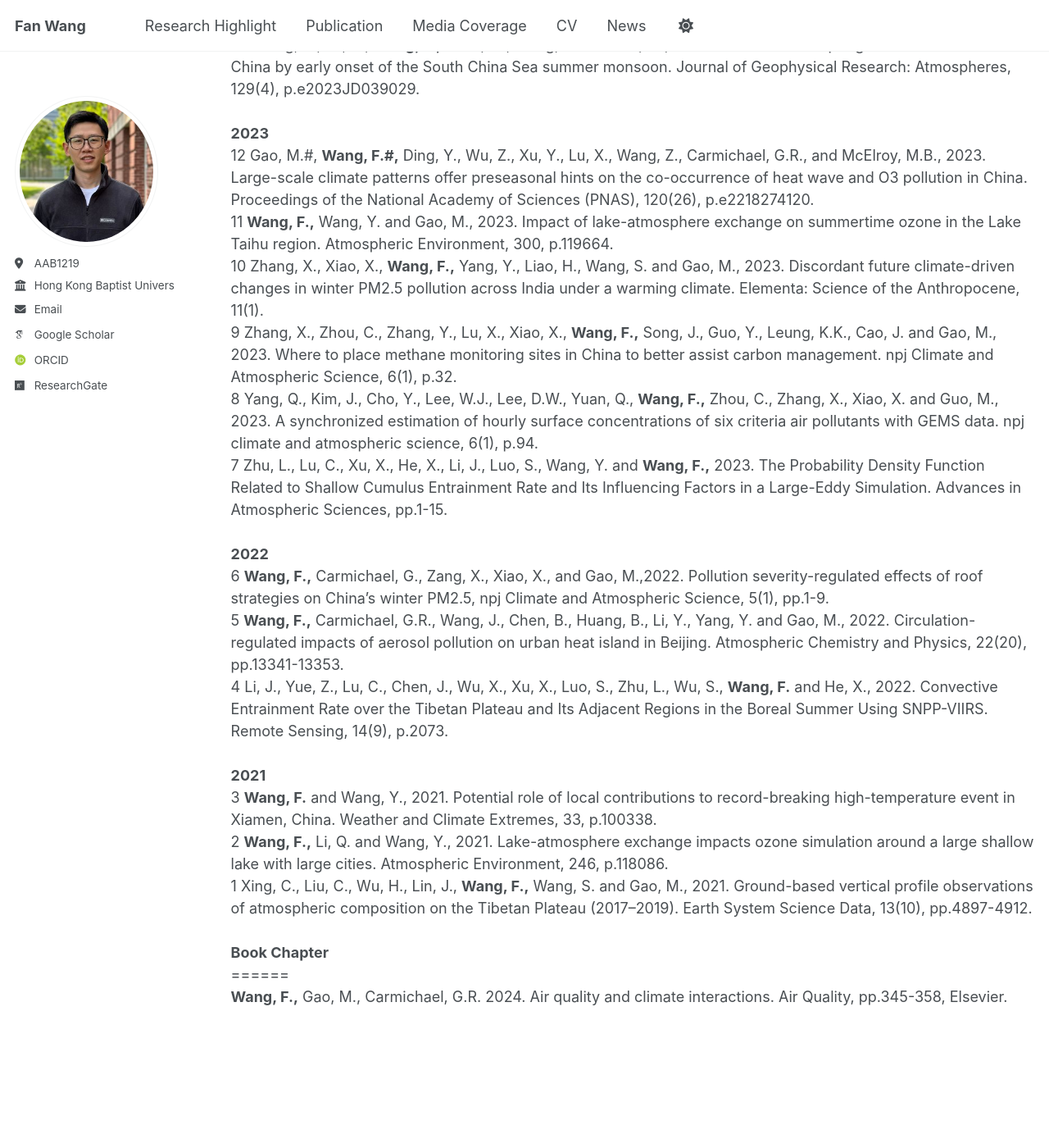
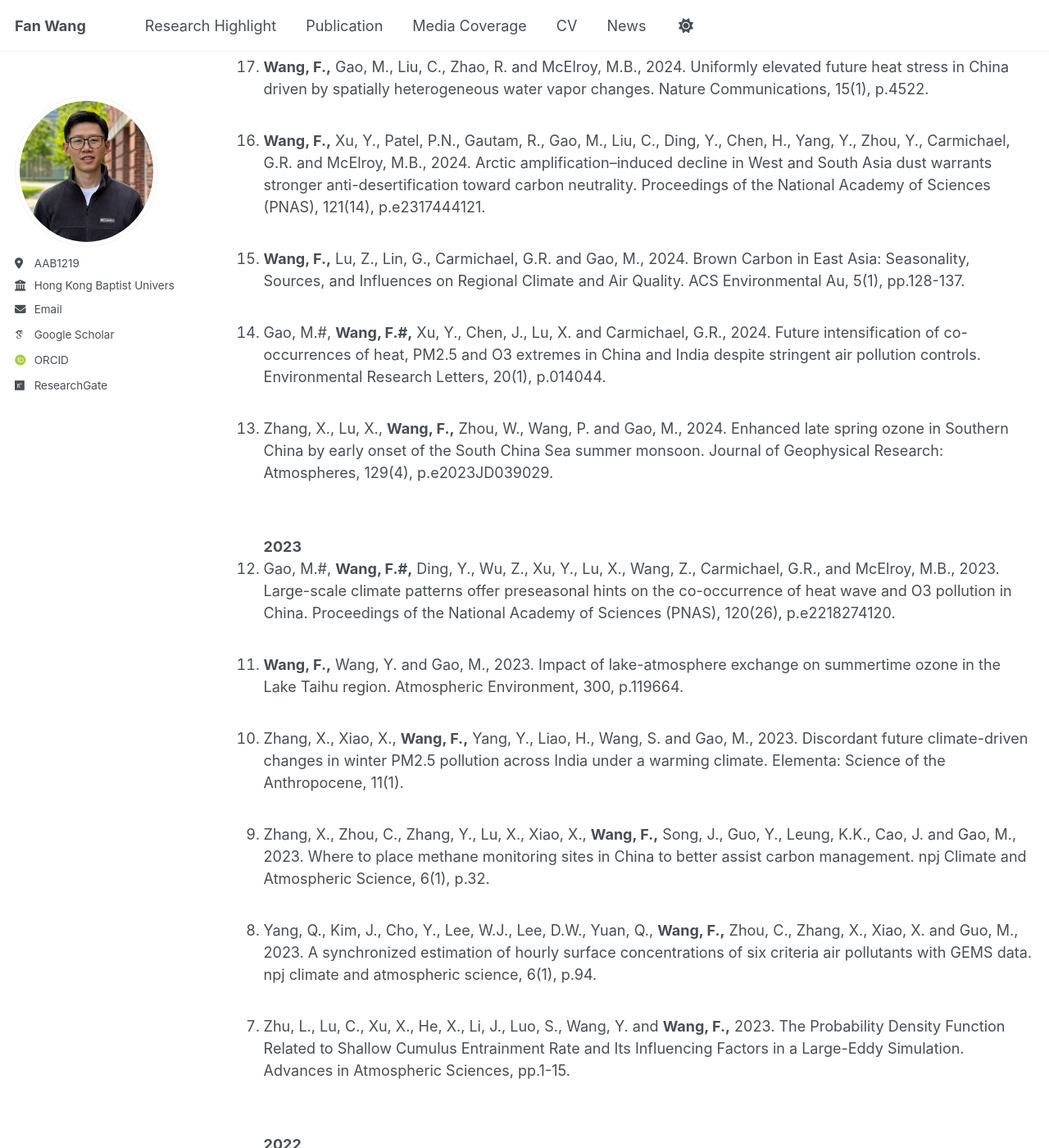
Before and after one commit to fanwang1/fanwang1.github.io, a Jekyll site: the page built from _pages/publications.html, in a window 1280 px wide and 1400 px high, scrolled down 1153 px. Shown: the whole window at 82% size. Built offline with Jekyll 4.4.1, drawn with Linux system fonts in a browser that asks for light colours; some web fonts are replaced; a script that is not in the unit is left out; some of the changed text lies outside the part shown.

Commit message:
Format journal publications as list items

```diff
--- a/_pages/publications.html
+++ b/_pages/publications.html
@@ -14,72 +14,74 @@ author_profile: true
 <b>Journal Publications</b>
 <br>
 ======
+<ol start=24 reversed>
 <br>
 <b>2026</b>
 <br>
-24 Zhu, L., <b>Wang, F.</b>, Nielsen, C.P., Carmichael, G.R. and Gao, M., 2026. Optimized spatial planning offers a dual solution for managing urban heat and air pollution in humid subtropical climates. Nature communications.
+<li>Zhu, L., <b>Wang, F.</b>, Nielsen, C.P., Carmichael, G.R. and Gao, M., 2026. Optimized spatial planning offers a dual solution for managing urban heat and air pollution in humid subtropical climates. Nature communications.</li>
 <br>
-23 Wang, Z., Li, X., Gao, M., Ge, B., Tang, X., Chen, X., Wu, Q., Wu, L., Wang, Z., Yang, T. ..., <b>Wang, F.,</b> ..., 2026. Advances and Perspectives in Atmospheric Environment Modeling in China. Advances in Atmospheric Sciences, pp.1-25.
+<li>Wang, Z., Li, X., Gao, M., Ge, B., Tang, X., Chen, X., Wu, Q., Wu, L., Wang, Z., Yang, T. ..., <b>Wang, F.,</b> ..., 2026. Advances and Perspectives in Atmospheric Environment Modeling in China. Advances in Atmospheric Sciences, pp.1-25.</li>
 <br>
-22 Li, X., <b>Wang, F.,</b> Zhuang, Y., Dai, A. and Gao, M., 2026. Opposing trends in wintertime convective initiation environments of East China driven by anthropogenic Aerosols and greenhouse gases. Journal of Geophysical Research: Atmospheres, 131(6), p.e2025JD045691.
+<li>Li, X., <b>Wang, F.,</b> Zhuang, Y., Dai, A. and Gao, M., 2026. Opposing trends in wintertime convective initiation environments of East China driven by anthropogenic Aerosols and greenhouse gases. Journal of Geophysical Research: Atmospheres, 131(6), p.e2025JD045691.</li>
 <br>
 <br>
 <b>2025</b>
 <br>
-21 Zhu, L., Zhang, Y., <b>Wang, F.,</b> Chen, B., Jin, L.N., Dai, H., Han, Y., Lu, X., Fu, T.M. and Gao, M., 2025. Undesirable effects of biogenic emissions from urban green spaces on air quality are counteracted by their transpiration and dry deposition. Earth's Future, 13(12), p.e2025EF006449.
+<li>Zhu, L., Zhang, Y., <b>Wang, F.,</b> Chen, B., Jin, L.N., Dai, H., Han, Y., Lu, X., Fu, T.M. and Gao, M., 2025. Undesirable effects of biogenic emissions from urban green spaces on air quality are counteracted by their transpiration and dry deposition. Earth's Future, 13(12), p.e2025EF006449.</li>
 <br>
-20 Li, X.#, <b>Wang, F.#,</b> Zhang, X., Chan, P.W., Yang, Y., Lu, C. and Gao, M., 2025. Anomalous increase in sea fog frequency along coastal China in the early 21st century and the aerosol influence. npj Climate and Atmospheric Science, 8(1), p.365.
+<li>Li, X.#, <b>Wang, F.#,</b> Zhang, X., Chan, P.W., Yang, Y., Lu, C. and Gao, M., 2025. Anomalous increase in sea fog frequency along coastal China in the early 21st century and the aerosol influence. npj Climate and Atmospheric Science, 8(1), p.365.</li>
 <br>
-19 <b>Wang, F.</b> and Gao, M., 2025. Reduced aerosols and intensified summertime rainfall in India during the pandemic suggest potentially more amplified precipitation in the future. Environmental Research Letters, 20(2), p.024038.
+<li><b>Wang, F.</b> and Gao, M., 2025. Reduced aerosols and intensified summertime rainfall in India during the pandemic suggest potentially more amplified precipitation in the future. Environmental Research Letters, 20(2), p.024038.</li>
 <br>
-18 Zhang, Z., Li, Q., Hu, Q., Xue, J., Liu, T., Tang, Z., <b>Wang, F.,</b> Zhang, C., Lu, C., Wang, Z., Gao, M. and Liu, C., 2025. Deep learning approach for reconstructing three-dimensional distribution of NO2 on an urban scale. Remote Sensing of Environment, 321, 114678.
+<li>Zhang, Z., Li, Q., Hu, Q., Xue, J., Liu, T., Tang, Z., <b>Wang, F.,</b> Zhang, C., Lu, C., Wang, Z., Gao, M. and Liu, C., 2025. Deep learning approach for reconstructing three-dimensional distribution of NO2 on an urban scale. Remote Sensing of Environment, 321, 114678.</li>
 <br>
 <br>
 <b>2024</b>
 <br>
-17 <b>Wang, F.,</b> Gao, M., Liu, C., Zhao, R. and McElroy, M.B., 2024. Uniformly elevated future heat stress in China driven by spatially heterogeneous water vapor changes. Nature Communications, 15(1), p.4522.
+<li><b>Wang, F.,</b> Gao, M., Liu, C., Zhao, R. and McElroy, M.B., 2024. Uniformly elevated future heat stress in China driven by spatially heterogeneous water vapor changes. Nature Communications, 15(1), p.4522.</li>
 <br>
-16 <b>Wang, F.,</b> Xu, Y., Patel, P.N., Gautam, R., Gao, M., Liu, C., Ding, Y., Chen, H., Yang, Y., Zhou, Y., Carmichael, G.R. and McElroy, M.B., 2024. Arctic amplification–induced decline in West and South Asia dust warrants stronger anti-desertification toward carbon neutrality. Proceedings of the National Academy of Sciences (PNAS), 121(14), p.e2317444121.
+<li><b>Wang, F.,</b> Xu, Y., Patel, P.N., Gautam, R., Gao, M., Liu, C., Ding, Y., Chen, H., Yang, Y., Zhou, Y., Carmichael, G.R. and McElroy, M.B., 2024. Arctic amplification–induced decline in West and South Asia dust warrants stronger anti-desertification toward carbon neutrality. Proceedings of the National Academy of Sciences (PNAS), 121(14), p.e2317444121.</li>
 <br>
-15 <b>Wang, F.,</b> Lu, Z., Lin, G., Carmichael, G.R. and Gao, M., 2024. Brown Carbon in East Asia: Seasonality, Sources, and Influences on Regional Climate and Air Quality. ACS Environmental Au, 5(1), pp.128-137.
+<li><b>Wang, F.,</b> Lu, Z., Lin, G., Carmichael, G.R. and Gao, M., 2024. Brown Carbon in East Asia: Seasonality, Sources, and Influences on Regional Climate and Air Quality. ACS Environmental Au, 5(1), pp.128-137.</li>
 <br>
-14 Gao, M.#, <b>Wang, F.#,</b> Xu, Y., Chen, J., Lu, X. and Carmichael, G.R., 2024. Future intensification of co-occurrences of heat, PM2.5 and O3 extremes in China and India despite stringent air pollution controls. Environmental Research Letters, 20(1), p.014044.
+<li>Gao, M.#, <b>Wang, F.#,</b> Xu, Y., Chen, J., Lu, X. and Carmichael, G.R., 2024. Future intensification of co-occurrences of heat, PM2.5 and O3 extremes in China and India despite stringent air pollution controls. Environmental Research Letters, 20(1), p.014044.</li>
 <br>
-13 Zhang, X., Lu, X., <b>Wang, F.,</b> Zhou, W., Wang, P. and Gao, M., 2024. Enhanced late spring ozone in Southern China by early onset of the South China Sea summer monsoon. Journal of Geophysical Research: Atmospheres, 129(4), p.e2023JD039029.
+<li>Zhang, X., Lu, X., <b>Wang, F.,</b> Zhou, W., Wang, P. and Gao, M., 2024. Enhanced late spring ozone in Southern China by early onset of the South China Sea summer monsoon. Journal of Geophysical Research: Atmospheres, 129(4), p.e2023JD039029.</li>
 <br>
 <br>
 <b>2023</b>
 <br>
-12 Gao, M.#, <b>Wang, F.#,</b> Ding, Y., Wu, Z., Xu, Y., Lu, X., Wang, Z., Carmichael, G.R., and McElroy, M.B., 2023. Large-scale climate patterns offer preseasonal hints on the co-occurrence of heat wave and O3 pollution in China. Proceedings of the National Academy of Sciences (PNAS), 120(26), p.e2218274120.
+<li>Gao, M.#, <b>Wang, F.#,</b> Ding, Y., Wu, Z., Xu, Y., Lu, X., Wang, Z., Carmichael, G.R., and McElroy, M.B., 2023. Large-scale climate patterns offer preseasonal hints on the co-occurrence of heat wave and O3 pollution in China. Proceedings of the National Academy of Sciences (PNAS), 120(26), p.e2218274120.</li>
 <br>
-11 <b>Wang, F.,</b> Wang, Y. and Gao, M., 2023. Impact of lake-atmosphere exchange on summertime ozone in the Lake Taihu region. Atmospheric Environment, 300, p.119664.
+<li><b>Wang, F.,</b> Wang, Y. and Gao, M., 2023. Impact of lake-atmosphere exchange on summertime ozone in the Lake Taihu region. Atmospheric Environment, 300, p.119664.</li>
 <br>
-10 Zhang, X., Xiao, X., <b>Wang, F.,</b> Yang, Y., Liao, H., Wang, S. and Gao, M., 2023. Discordant future climate-driven changes in winter PM2.5 pollution across India under a warming climate. Elementa: Science of the Anthropocene, 11(1).
+<li>Zhang, X., Xiao, X., <b>Wang, F.,</b> Yang, Y., Liao, H., Wang, S. and Gao, M., 2023. Discordant future climate-driven changes in winter PM2.5 pollution across India under a warming climate. Elementa: Science of the Anthropocene, 11(1).</li>
 <br>
-9 Zhang, X., Zhou, C., Zhang, Y., Lu, X., Xiao, X., <b>Wang, F.,</b> Song, J., Guo, Y., Leung, K.K., Cao, J. and Gao, M., 2023. Where to place methane monitoring sites in China to better assist carbon management. npj Climate and Atmospheric Science, 6(1), p.32.
+<li>Zhang, X., Zhou, C., Zhang, Y., Lu, X., Xiao, X., <b>Wang, F.,</b> Song, J., Guo, Y., Leung, K.K., Cao, J. and Gao, M., 2023. Where to place methane monitoring sites in China to better assist carbon management. npj Climate and Atmospheric Science, 6(1), p.32.</li>
 <br>
-8 Yang, Q., Kim, J., Cho, Y., Lee, W.J., Lee, D.W., Yuan, Q., <b>Wang, F.,</b> Zhou, C., Zhang, X., Xiao, X. and Guo, M., 2023. A synchronized estimation of hourly surface concentrations of six criteria air pollutants with GEMS data. npj climate and atmospheric science, 6(1), p.94.
+<li>Yang, Q., Kim, J., Cho, Y., Lee, W.J., Lee, D.W., Yuan, Q., <b>Wang, F.,</b> Zhou, C., Zhang, X., Xiao, X. and Guo, M., 2023. A synchronized estimation of hourly surface concentrations of six criteria air pollutants with GEMS data. npj climate and atmospheric science, 6(1), p.94.</li>
 <br>
-7 Zhu, L., Lu, C., Xu, X., He, X., Li, J., Luo, S., Wang, Y. and <b>Wang, F.,</b> 2023. The Probability Density Function Related to Shallow Cumulus Entrainment Rate and Its Influencing Factors in a Large-Eddy Simulation. Advances in Atmospheric Sciences, pp.1-15.
+<li>Zhu, L., Lu, C., Xu, X., He, X., Li, J., Luo, S., Wang, Y. and <b>Wang, F.,</b> 2023. The Probability Density Function Related to Shallow Cumulus Entrainment Rate and Its Influencing Factors in a Large-Eddy Simulation. Advances in Atmospheric Sciences, pp.1-15.</li>
 <br>
 <br>
 <b>2022</b>
 <br>
-6 <b>Wang, F.,</b> Carmichael, G., Zang, X., Xiao, X., and Gao, M.,2022. Pollution severity-regulated effects of roof strategies on China’s winter PM2.5, npj Climate and Atmospheric Science, 5(1), pp.1-9.
+<li><b>Wang, F.,</b> Carmichael, G., Zang, X., Xiao, X., and Gao, M.,2022. Pollution severity-regulated effects of roof strategies on China’s winter PM2.5, npj Climate and Atmospheric Science, 5(1), pp.1-9.</li>
 <br>
-5 <b>Wang, F.,</b> Carmichael, G.R., Wang, J., Chen, B., Huang, B., Li, Y., Yang, Y. and Gao, M., 2022. Circulation-regulated impacts of aerosol pollution on urban heat island in Beijing. Atmospheric Chemistry and Physics, 22(20), pp.13341-13353.
+<li><b>Wang, F.,</b> Carmichael, G.R., Wang, J., Chen, B., Huang, B., Li, Y., Yang, Y. and Gao, M., 2022. Circulation-regulated impacts of aerosol pollution on urban heat island in Beijing. Atmospheric Chemistry and Physics, 22(20), pp.13341-13353.</li>
 <br>
-4 Li, J., Yue, Z., Lu, C., Chen, J., Wu, X., Xu, X., Luo, S., Zhu, L., Wu, S., <b>Wang, F.</b> and He, X., 2022. Convective Entrainment Rate over the Tibetan Plateau and Its Adjacent Regions in the Boreal Summer Using SNPP-VIIRS. Remote Sensing, 14(9), p.2073.
+<li>Li, J., Yue, Z., Lu, C., Chen, J., Wu, X., Xu, X., Luo, S., Zhu, L., Wu, S., <b>Wang, F.</b> and He, X., 2022. Convective Entrainment Rate over the Tibetan Plateau and Its Adjacent Regions in the Boreal Summer Using SNPP-VIIRS. Remote Sensing, 14(9), p.2073.</li>
 <br>
 <br>
 <b>2021</b>
 <br>
-3 <b>Wang, F.</b> and Wang, Y., 2021. Potential role of local contributions to record-breaking high-temperature event in Xiamen, China. Weather and Climate Extremes, 33, p.100338.
+<li><b>Wang, F.</b> and Wang, Y., 2021. Potential role of local contributions to record-breaking high-temperature event in Xiamen, China. Weather and Climate Extremes, 33, p.100338.</li>
 <br>
-2 <b>Wang, F.,</b> Li, Q. and Wang, Y., 2021. Lake-atmosphere exchange impacts ozone simulation around a large shallow lake with large cities. Atmospheric Environment, 246, p.118086.
+<li><b>Wang, F.,</b> Li, Q. and Wang, Y., 2021. Lake-atmosphere exchange impacts ozone simulation around a large shallow lake with large cities. Atmospheric Environment, 246, p.118086.</li>
 <br>
-1 Xing, C., Liu, C., Wu, H., Lin, J., <b>Wang, F.,</b> Wang, S. and Gao, M., 2021. Ground-based vertical profile observations of atmospheric composition on the Tibetan Plateau (2017–2019). Earth System Science Data, 13(10), pp.4897-4912.
+<li>Xing, C., Liu, C., Wu, H., Lin, J., <b>Wang, F.,</b> Wang, S. and Gao, M., 2021. Ground-based vertical profile observations of atmospheric composition on the Tibetan Plateau (2017–2019). Earth System Science Data, 13(10), pp.4897-4912.</li>
 <br>
+</ol>
 <br>
 <b>Book Chapter</b>
 <br>
```
